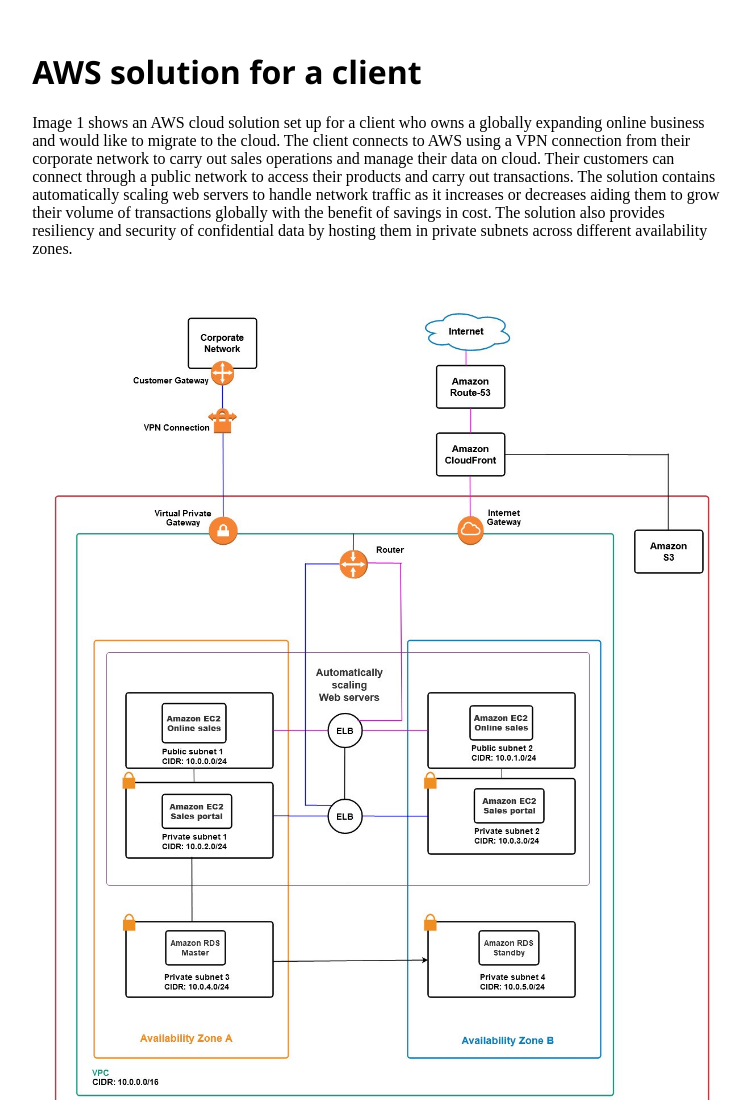
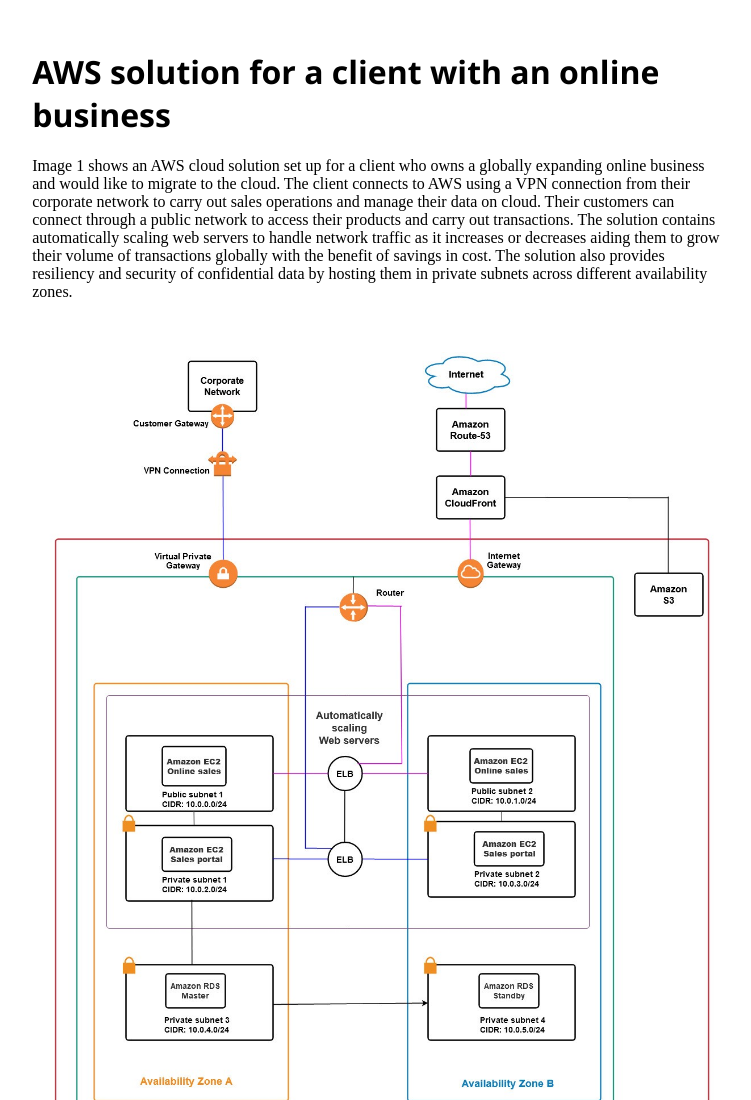
Before and after one commit to BlackRoad06/AWS_solution_sales, a plain HTML site: page index.html in a window 1280 px wide. Shown: the top 1100 px of the page, without its empty margins (39-790 px from the left). Drawn offline with Linux system fonts and the light colour scheme.

Commit message:
Add files via upload

```diff
--- a/index.html
+++ b/index.html
@@ -14,7 +14,7 @@
 </head>
 <body>
 <div class="aws">
-<h1>AWS solution for a client</h1>
+<h1>AWS solution for a client with an online business</h1>
 <p>Image 1 shows an AWS cloud solution set up for a client who owns a globally expanding online business and would like to migrate to the cloud. The client connects to AWS using a VPN connection from their corporate network to carry out sales operations and manage their data on cloud. Their customers can connect through a public network to access their products and carry out transactions.  The solution contains automatically scaling web servers to handle network traffic as it increases or decreases aiding them to grow their volume of transactions globally with the benefit of savings in cost. The solution also provides resiliency and security of confidential data by hosting them in private subnets across different availability zones.
 </p>
 <img src="./assets/images/AWSsolution.jpg" alt="AWS solution">
```
